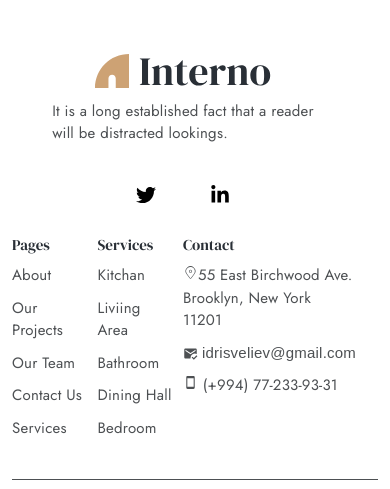
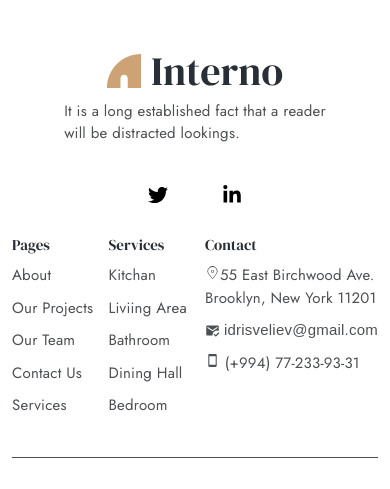
Before and after one commit to IdrisVeli1987/Interno, a React (Vite) app: page / in a window 390 px wide. Shown: the part 3526-4015 px from the top of the page. Built offline with nearby package versions, Linux system fonts and the light colour scheme; no server answers; some icons are missing.

Commit message:
add responsive code

```diff
--- a/src/Components/Footer/index.jsx
+++ b/src/Components/Footer/index.jsx
@@ -11,12 +11,12 @@ import { CiLocationOn } from "react-icons/ci";
 
 const Footer = () => {
   return (
-    <div className="container ">
+    <div className="container">
       <div
-        className={`${styles.FooterContent} row mt-5 col-12 col-xl-12 col-md-6 `}
+        className={`${styles.FooterContent} d-flex mt-5 col-12 col-xl-12 `}
       >
         <div
-          className={`${styles.FooterLogo} d-flex align-items-center justify-content-center `}
+          className={`${styles.FooterLogo} align-items-center justify-content-center `}
         >
           <Link to="/">
             <img
@@ -45,7 +45,7 @@ const Footer = () => {
           </div>
         </div>
         <div className={styles.footerLinks}>
-          <div className={`${styles.pages}`}>
+          <div className={`${styles.pages} `}>
             <h4>Pages</h4>
             <Link to="/about">
               <p>About</p>
--- a/src/Components/Footer/style.module.css
+++ b/src/Components/Footer/style.module.css
@@ -1,7 +1,7 @@
 .FooterContent {
   display: flex;
   justify-content: center;
-  /* align-items: flex-start; */
+  align-items: flex-start;
   width: 100%;
 }
 
@@ -31,10 +31,7 @@
   color: #4d5053;
   font-family: Jost;
   font-size: 22px;
-  font-style: normal;
   font-weight: 400;
-  line-height: 150%; /* 33px */
-  letter-spacing: 0.22px;
   text-align: start;
 }
 
@@ -163,7 +160,17 @@
 }
 
 @media screen and (max-width: 960px){
+  .container{
+    display: row;
+    align-items: center;
+    justify-content: center;
+    gap: 20px;
+    background-color: red;
+  }
   .FooterLogo {
+    display: flex;
+    align-items: center;
+    justify-content: center;
     width: 100%;
     margin-bottom: 10px;
   }
```
